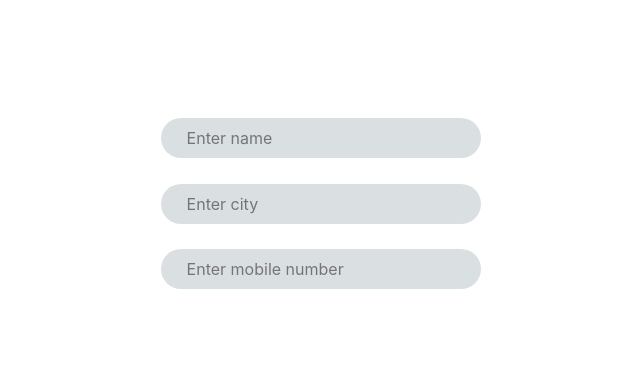
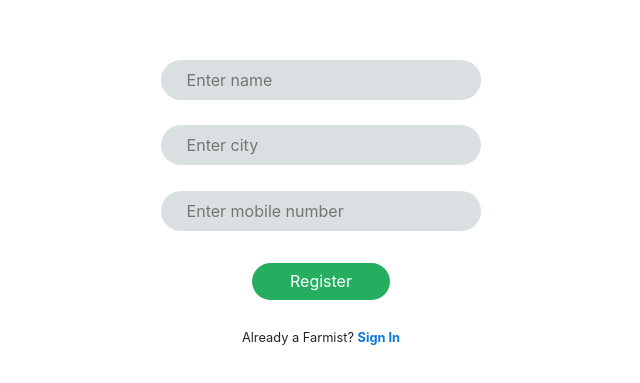
Before and after one commit to Gokul-ramalingam/Farmist, a React (Create React App) app in the folder client/: page / in a window 1280 px wide. Shown: the part 209-592 px from the top of the page, without its empty margins (319-959 px from the left). Built offline with nearby package versions, Linux system fonts and the light colour scheme.

Commit message:
Update in signup component

```diff
--- a/client/src/components/Signup/Signup.component.jsx
+++ b/client/src/components/Signup/Signup.component.jsx
@@ -7,9 +7,14 @@ class Signup extends Component{
            <div className="signUp">
              <input type="text" className="name col-10 col-md-3" name="name" placeholder="Enter name"/>
              <br />
-             <input type="password" className="city col-10 col-md-3" name="city" placeholder="Enter city"/>
+             <input type="text" className="city col-10 col-md-3" name="city" placeholder="Enter city"/>
              <br />
              <input type="mobile" className="mobile col-10 col-md-3" name="mobile" placeholder="Enter mobile number"/>
+             <br />
+             <button className="register">Register</button>
+             <br />
+             <br />
+             <span className="alternate">Already a Farmist? <b className="toggleSignin">Sign In</b></span>
            </div>
        )
    }
--- a/client/src/components/Signup/Signup.style.scss
+++ b/client/src/components/Signup/Signup.style.scss
@@ -8,4 +8,23 @@
     padding: 0% 3% 0% 2%;
     background-color: #DAE0E2;
 }
+
+.register{
+    margin:2.5% 0% 0% 0%;
+    border-radius: 50px;
+    border: none;
+    outline: none;
+    padding: .5% 3% .5% 3%;
+   background-color: #26ae60;
+   color: #ffffff;
 }
+
+.alternate{
+    font-size: 0.8em;
+  .toggleSignin{
+       color: #0A79DF;
+       cursor: pointer;
+  }
+}
+
+}
```
